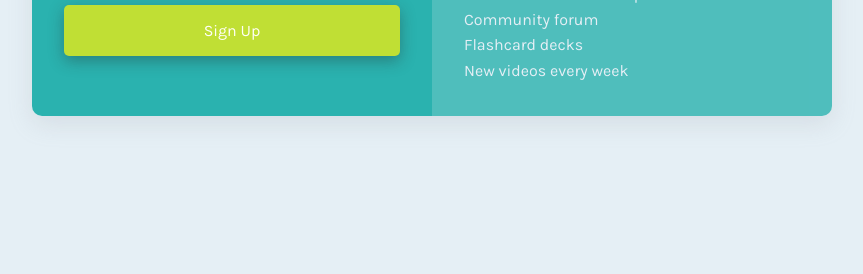
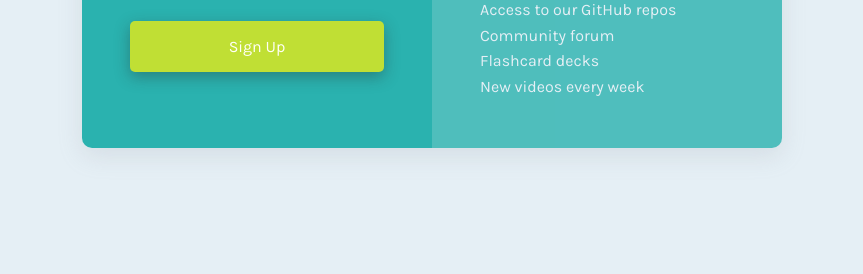
Before and after one commit to Odalloc/single-price-grid-component, a plain HTML site: page index.html in a window 1280 px wide. Shown: the part 526-800 px from the top of the page, without its empty margins (208-1071 px from the left). Drawn offline with Linux system fonts and the light colour scheme.

Commit message:
Update styles.css

```diff
--- a/styles.css
+++ b/styles.css
@@ -36,7 +36,7 @@ button {
 }
 
 .wrapper {
-  max-width: 800px;
+  max-width: 700px;
   box-shadow: 0 8px 24px rgba(149, 157, 165, 0.2);
   border-radius: 10px;
   overflow: hidden;
@@ -108,3 +108,10 @@ header p {
   box-shadow: 0 5px 15px rgba(37, 37, 37, 0.35);
   cursor: pointer;
 }
+
+@media (min-width: 770px) {
+  header,
+  .content-split div {
+    padding: 3em;
+  }
+}
```
